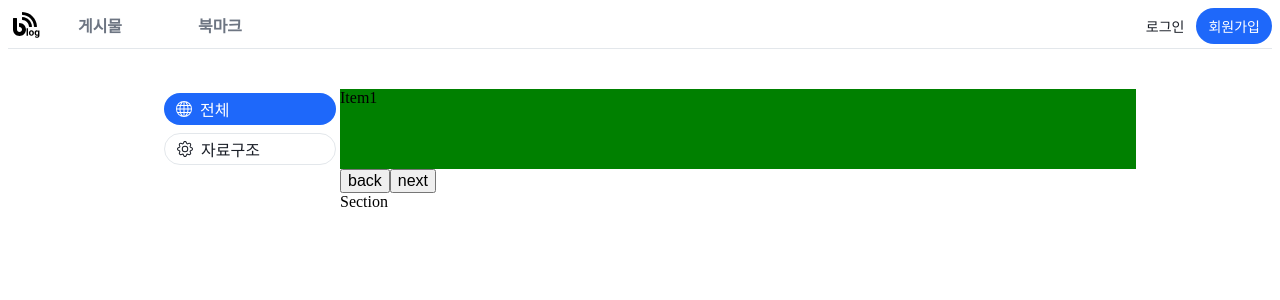
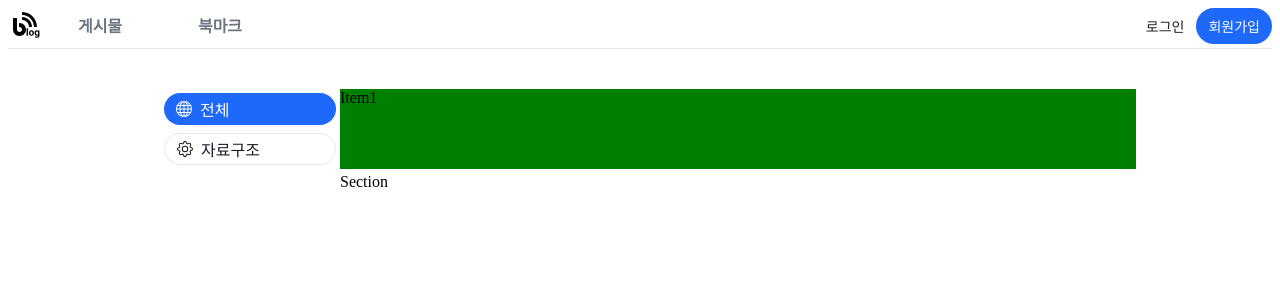
Before and after one commit to Kim-Jin-Uk/blog-with-mark-down-editor, a Next.js app: page / in a window 1280 px wide. Shown: the top 300 px of the page. Built offline with nearby package versions, Linux system fonts and the light colour scheme.

Commit message:
REFACTOR: Carousel 마우스 Enter 감지 함수 개선
이벤트 버블링 방지를 통해 정확한 감지

```diff
--- a/src/components/Molcule/Carousel/index.tsx
+++ b/src/components/Molcule/Carousel/index.tsx
@@ -9,16 +9,15 @@ import { makeInfinityCarousel } from "./utils";
 const itemWidth = "(100vw - 484px)";
 
 const Carousel = () => {
+  const slider = useRef<null | HTMLDivElement>(null);
   const container = useRef<null | HTMLDivElement>(null);
-  const slider = useRef<null | HTMLDivElement>(null);
   const [position, setPosition] = useState(1);
   const [isClickable, setIsClickable] = useState(true);
   const startX = useRef<number>(0);
   const endX = useRef<number>(0);
-
+  const [isOver, setIsOver] = useState(false);
   const [isMove, setIsMove] = useState(false);
   const [isClick, setIsClick] = useState(false);
-  const [isOver, setIsOver] = useState(false);
 
   const Carousel = {
     items: [
@@ -80,9 +79,8 @@ const Carousel = () => {
    * @param isNext 다음으로 이동할지 이전으로 이동할지 판단하는 변수
    */
   const move = (isNext: boolean) => {
-    // (클릭할 수 없는 상태 || 아이템 수가 1개 이하 || 아직 ref변수에 container 할당이 되지 않은 상태)이면 리턴
-    if (!isClickable || Carousel.items.length <= 1 || !container.current)
-      return;
+    // (클릭할 수 없는 상태 || 아이템 수가 1개 이하 || 아직 ref변수에 slider 할당이 되지 않은 상태)이면 리턴
+    if (!isClickable || Carousel.items.length <= 1 || !slider.current) return;
 
     // 액션이 끝나기까지는 추가 클릭 방지
     setIsClickable(false);
@@ -93,7 +91,7 @@ const Carousel = () => {
     const afterPosition = isNext ? nextPosition : prevposition;
     setPosition(afterPosition);
     // 다음 아이템으로 이동
-    container.current.style.transform = `translateX(calc(-1 * ${itemWidth} * ${
+    slider.current.style.transform = `translateX(calc(-1 * ${itemWidth} * ${
       position + 1 * (isNext ? 1 : -1)
     }))`;
 
@@ -104,14 +102,14 @@ const Carousel = () => {
       if (
         (isNext && position < lastPosition) ||
         (!isNext && position > firstPosition) ||
-        !container.current
+        !slider.current
       ) {
         setIsClickable(true);
         return;
       }
       // 무한 캐루셀처럼 보이도록 처리
       makeInfinityCarousel(
-        container.current,
+        slider.current,
         `translateX(calc(-1 * ${itemWidth} * ${
           isNext ? firstPosition : lastPosition
         }))`,
@@ -125,23 +123,20 @@ const Carousel = () => {
     else if (startX.current < endX.current - 20) move(false);
     else if (Math.abs(startX.current - endX.current) < 5) {
       setIsClick(true);
-    } else if (container.current) {
-      container.current.style.transform = `translateX(calc(-1 * ${itemWidth} * ${position}))`;
+    } else if (slider.current) {
+      slider.current.style.transform = `translateX(calc(-1 * ${itemWidth} * ${position}))`;
     }
   };
 
   // TODO: 드래그 가능 영역에서만 mouse move 이벤트가 동작하도록 처리한다
-  const mouseOver = (event: ReactMouseMove<HTMLDivElement>) => {
-    console.log(event.target, slider.current);
-    if (event.target !== slider.current) return;
+  const mouseEnter = (event: ReactMouseMove<HTMLDivElement>) => {
     setIsOver(true); // 현재 드래그 가능 영역임을 표시
   };
   const mouseLeave = (event: ReactMouseMove<HTMLDivElement>) => {
-    if (!container.current) return;
-    if (event.target !== slider.current) return;
+    if (!slider.current) return;
 
     setIsOver(false);
-    container.current.onmousemove = null;
+    slider.current.onmousemove = null;
     if (!isMove) return;
     actionDone();
     setIsMove(false);
@@ -150,45 +145,42 @@ const Carousel = () => {
   // 웹 이벤트 핸들러
   const mouseMove = (event: MouseEvent) => {
     // 드래그 가능영역에서만 이벤트 발생
-    if (!container.current || !isOver) return;
+    if (!slider.current || !isOver) return;
     endX.current = event.clientX;
-    container.current.style.transform = `translateX(calc(-1 * ${itemWidth} * ${position} + ${
+    slider.current.style.transform = `translateX(calc(-1 * ${itemWidth} * ${position} + ${
       event.clientX - startX.current
     }px))`;
   };
   const mouseDown = (event: ReactMouseMove<HTMLDivElement>) => {
-    if (!container.current) return;
-    container.current.onmousemove = mouseMove;
+    if (!slider.current) return;
+    slider.current.onmousemove = mouseMove;
     startX.current = event.clientX;
     setIsMove(true);
   };
   const mouseUp = (event: ReactMouseMove<HTMLDivElement>) => {
-    if (!container.current) return;
-    container.current.onmousemove = null;
+    if (!slider.current) return;
+    slider.current.onmousemove = null;
     endX.current = event.clientX;
     actionDone();
     setIsMove(false);
   };
 
-  useEffect(() => {
-    console.log(isOver);
-  }, [isOver]);
-
   return (
     <>
       <div
-        ref={slider}
+        ref={container}
         style={{
           width: `calc(${itemWidth})`,
           height: "auto",
           overflow: "hidden",
           margin: "0 auto",
+          display: "inline-block",
         }}
-        onMouseEnter={mouseOver}
+        onMouseEnter={mouseEnter}
         onMouseLeave={mouseLeave}
       >
         <div
-          ref={container}
+          ref={slider}
           style={{
             backgroundColor: "blue",
             width: `calc(${Carousel.items.length + 2} * ${itemWidth})`,
@@ -205,8 +197,6 @@ const Carousel = () => {
           {Carousel.items.map((Item) => Item)}
           {Carousel.items.length > 1 && Carousel.items[0]}
         </div>
-        <button onClick={() => move(false)}> back </button>
-        <button onClick={() => move(true)}> next </button>
       </div>
     </>
   );
```
